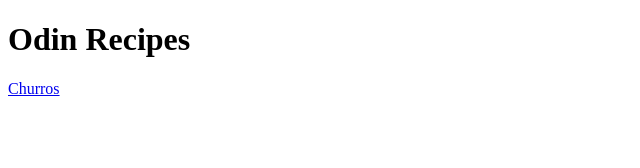
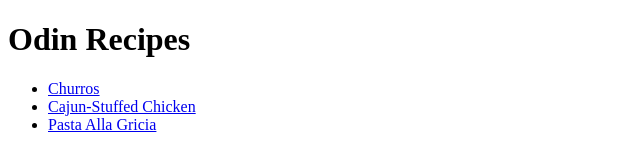
Before and after one commit to abbinormal13/odin-recipes2, a plain HTML site: page index.html in a window 1280 px wide. Shown: the whole page, without its empty margins (0-640 px from the left). Drawn offline with Linux system fonts and the light colour scheme.

Commit message:
ok for real this time
forgot to commit my index lol

```diff
--- a/index.html
+++ b/index.html
@@ -8,6 +8,10 @@
 </head>
 <body>
     <h1>Odin Recipes</h1>
-    <a href="recipes/Churros.html">Churros</a>
+    <ul>
+   <li> <a href="recipes/Churros.html">Churros</a> </li>
+   <li> <a href="recipes/cajun-stuffed-chicken.html">Cajun-Stuffed Chicken</a></li>
+   <li> <a href="recipes/pasta-alla-gricia.html">Pasta Alla Gricia</a></li>
+   </ul>
 </body>
 </html>
```
